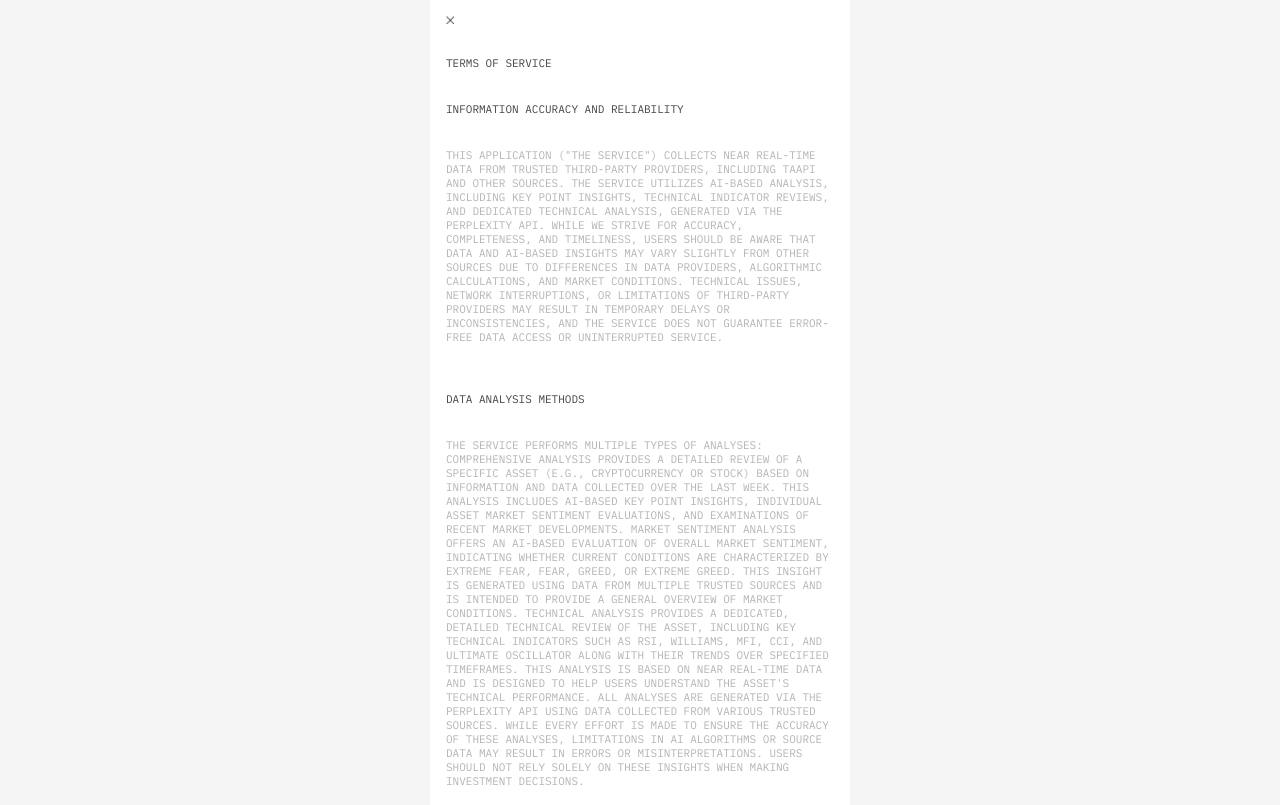
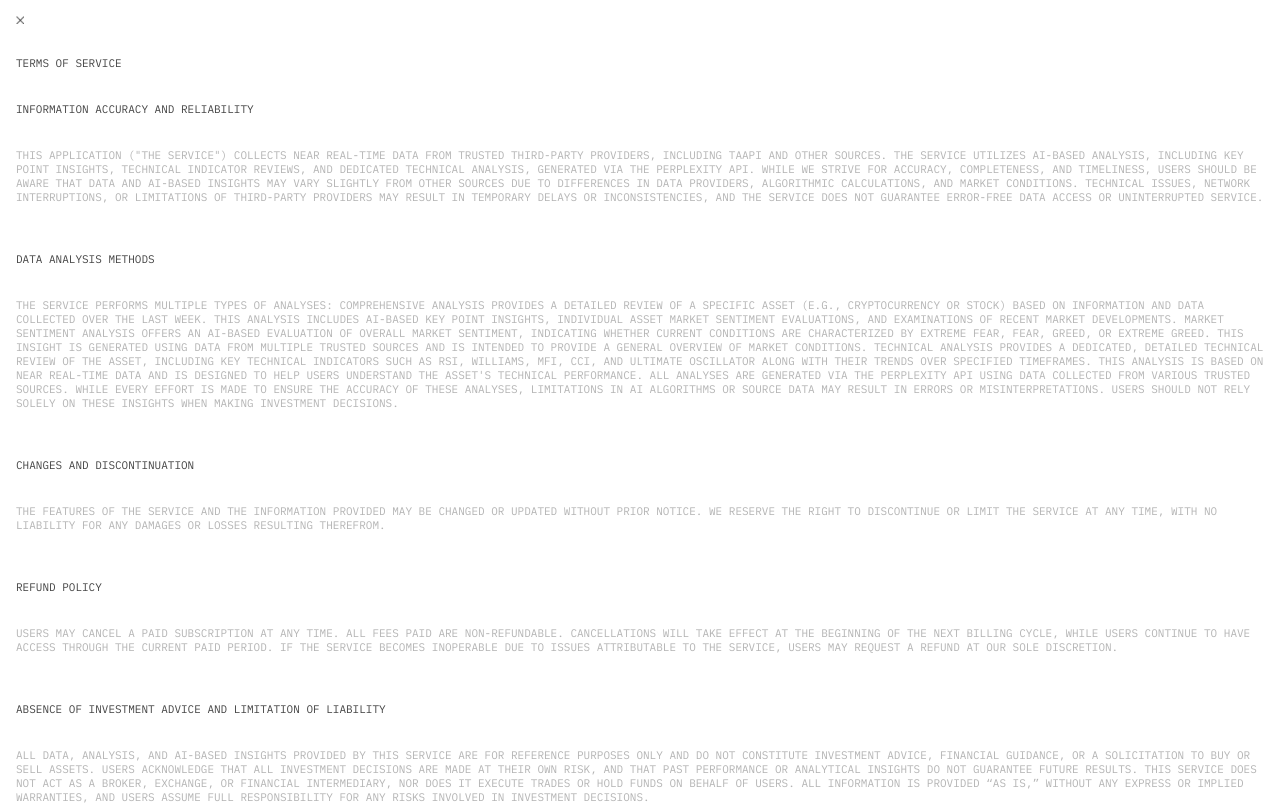
Before and after one commit to babydev-by03KOREA/trend_web_page, a React (Vite) app: page /terms-of-use in a window 1280 px wide. Shown: the top 805 px of the page. Built offline with nearby package versions, Linux system fonts and the light colour scheme.

Commit message:
:lipstick: PC 반응형 대응 디자인으로 변경!

```diff
--- a/src/main.jsx
+++ b/src/main.jsx
@@ -8,9 +8,6 @@ import PrivacyPolicyPage from "./PrivacyPolicyPage.jsx";
 
 createRoot(document.getElementById('root')).render(
     <StrictMode>
-        <div className="webContainer">
-            <div className="mobileContainer">
-                {/*<BrowserRouter basename={"/legal"}>*/}
         <BrowserRouter>
             <Routes>
                 <Route path="/" element={<App/>}></Route>
@@ -18,7 +15,5 @@ createRoot(document.getElementById('root')).render(
                 <Route path="/privacy-policy" element={<PrivacyPolicyPage/>}></Route>
             </Routes>
         </BrowserRouter>
-            </div>
-        </div>
     </StrictMode>
 )
```
Lines whose indentation alone changed are shown as unchanged.
